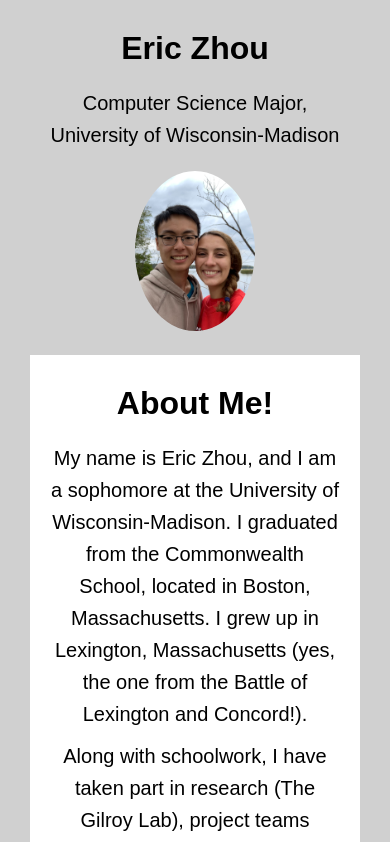
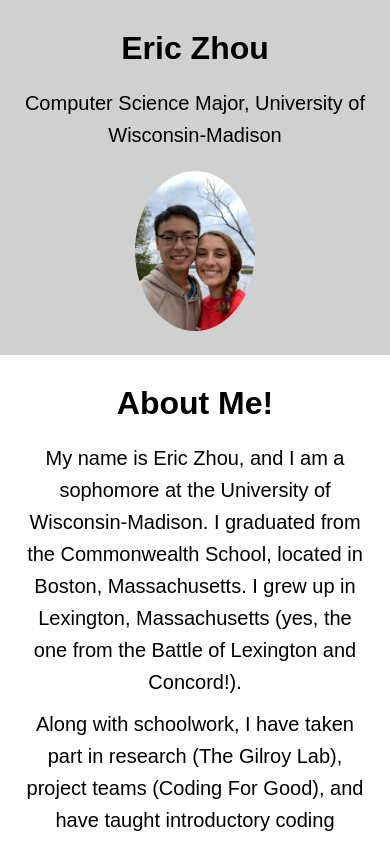
Before and after one commit to eric-zhou2001/eric-zhou2001.github.io, a plain HTML site: page pages/index.html in a window 390 px wide. Shown: the top 842 px of the page. Drawn offline with nearby package versions, Linux system fonts and the light colour scheme; a web font is replaced by a local one.

Commit message:
fixed background on mobile, spans entire page

```diff
--- a/pages/index.html
+++ b/pages/index.html
@@ -11,7 +11,6 @@
     <script src="../js/onclick.js"></script>
 </head>
 <body>
-    <div class="wrapper">
     <div class="information" id='introduction'>
         <h1>Eric Zhou</h1>
         <p class='content'>Computer Science Major, University of Wisconsin-Madison</p>
@@ -90,7 +89,7 @@
                 <img src= '../images/email.png' alt="Email">
             </a>
             <p class="contact-desc">
-                    ezhou22@wisc.edu or ericzhzhou2001@gmail.com.
+                ezhou22@wisc.edu, ericzhzhou2001@gmail.com.
             </p>
         </div>
         <div class='contact-container'>
@@ -106,6 +105,5 @@
             <p class='contact-desc'>My Resume.</p>
         </div>
     </div>
-    </div>
 </body>
 </html>
--- a/styles/desktop.css
+++ b/styles/desktop.css
@@ -1,5 +1,6 @@
 * {
     margin: 0;
+    text-align:center;
     padding: 0;
     box-sizing: border-box;
     font-family: Recursive, sans-serif;
@@ -8,11 +9,6 @@
 .content{
     padding-top:10px;
     font-size: 15px;
-}
-
-.wrapper {
-    position: absolute;
-    width: 100%;
 }
 
 .information {
--- a/styles/mobile.css
+++ b/styles/mobile.css
@@ -1,24 +1,13 @@
 * {
     margin: 0 auto;
-    padding-right: 10px;
-    padding-left:10px;
+    text-align: center;
     box-sizing: border-box;
     font-family: Recursive, sans-serif;
-}
-
-body {
-    background-color: #D0D0D0;
 }
 
 .information {
     padding-bottom: 20px;
     padding-top: 20px;
-}
-
-.wrapper {
-    width:100%;
-    position: relative;
-    text-align: center;
 }
 
 .content{
@@ -37,6 +26,9 @@ h1 {
 /* Introduction */
 #introduction {
     width: 100%;
+    background-color: #D0D0D0;
+    padding-left: 20px;
+    padding-right:20px;
 }
 
 .profile-pic {
@@ -58,10 +50,14 @@ h1 {
 /* About me section */
 #about {
     background-color: white;
+    padding-left:20px;
+    padding-right:20px;
 }
 
 /* Projects Section */
 #projects {
+    padding-left:20px;
+    padding-right:20px;
     background-color: #D0D0D0;
 }
 
@@ -90,10 +86,13 @@ h1 {
 /*Contact section*/
 
 #contacts {
-    background: white;
+    padding-left:20px;
+    padding-right:20px;
+    background-color: white;
 }
 .contact-container {
     padding-top: 10px;
+    padding-bottom: 10px;
 }
 
 .contact-container img {
```
Lines whose indentation alone changed are shown as unchanged.
